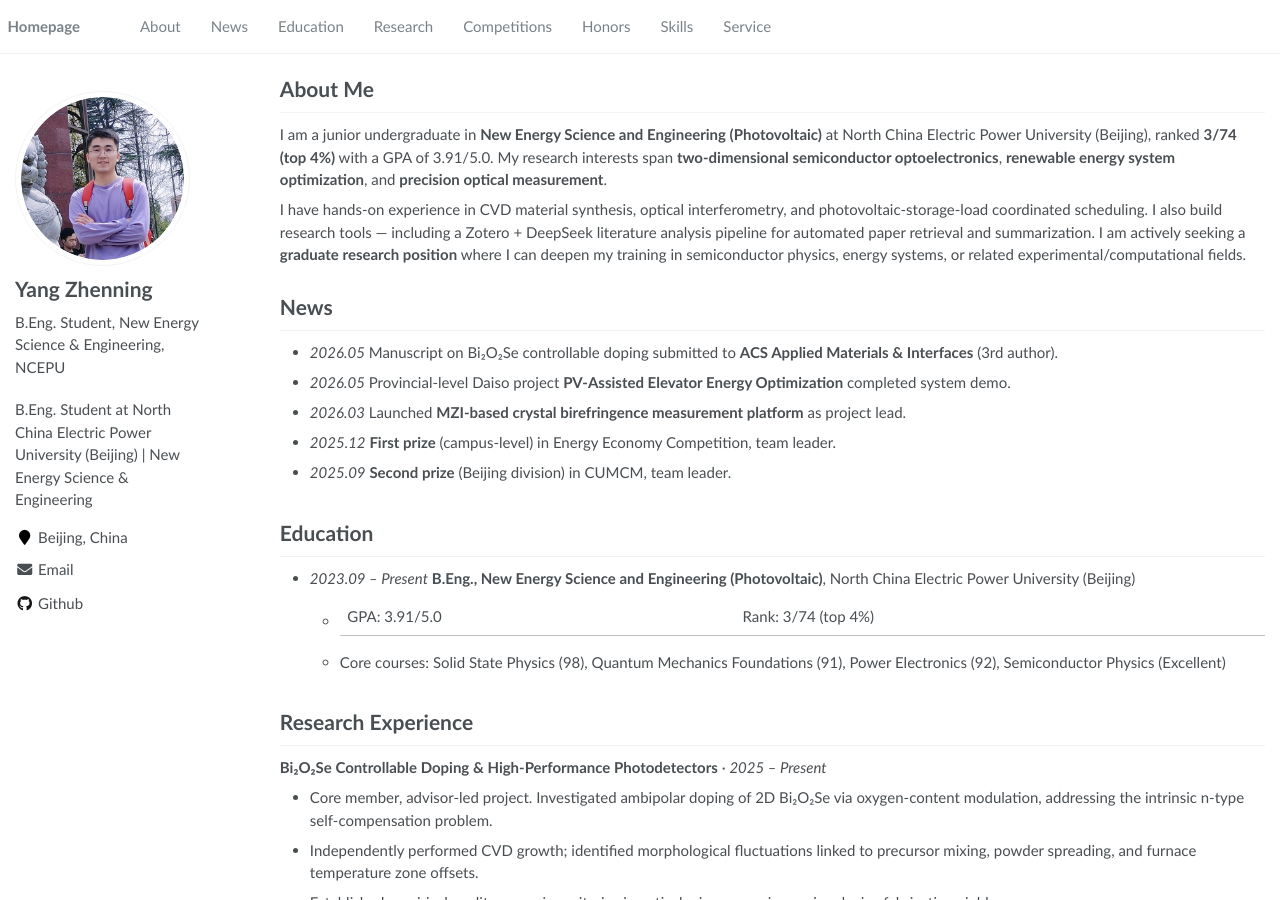
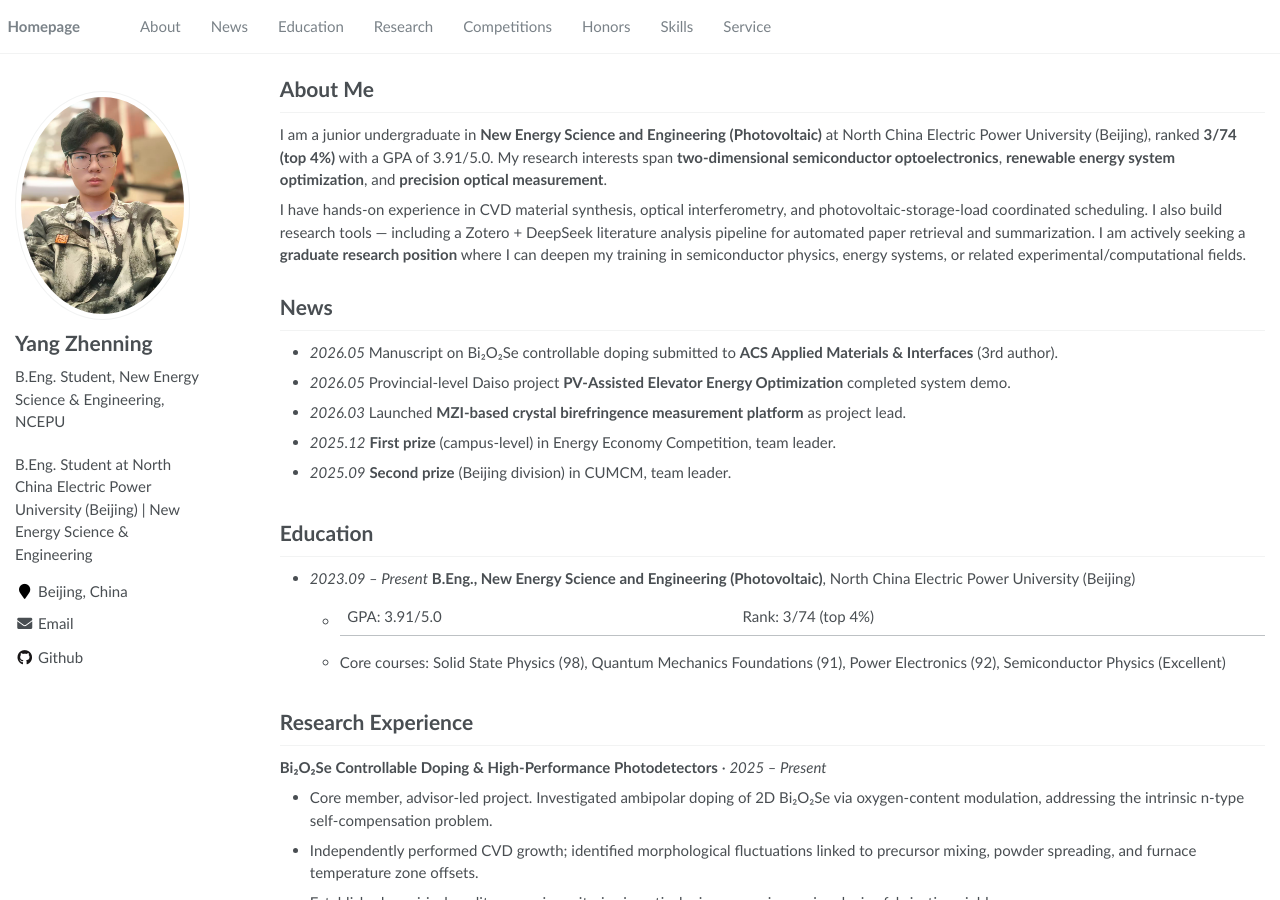
Before and after one commit to yzhenning17-crypto/yzhenning17-crypto.github.io, a Jekyll site: the page built from _pages/about.md, in a window 1280 px wide and 900 px high. Built offline with Jekyll 4.4.1, drawn with Linux system fonts in a browser that asks for light colours.

Commit message:
Replace avatar with user photo

```diff
--- a/_config.yml
+++ b/_config.yml
@@ -15,7 +15,7 @@ baidu_site_verification  :
 # Site Author
 author:
   name             : "Yang Zhenning"
-  avatar           : "images/android-chrome-512x512.png"
+  avatar           : "images/avatar.jpg"
   bio              : "B.Eng. Student, New Energy Science & Engineering, NCEPU"
   location         : "Beijing, China"
   employer         :
```
Also changed, not shown: images/avatar.jpg (added).
